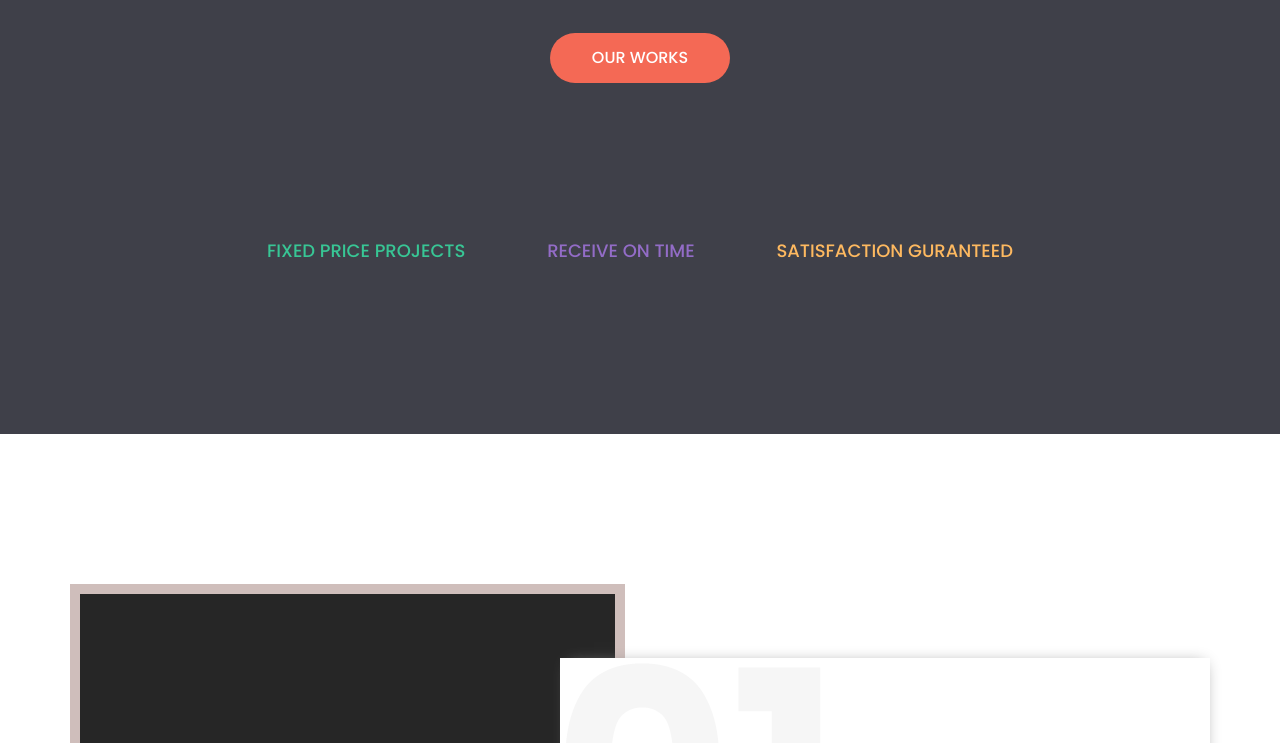
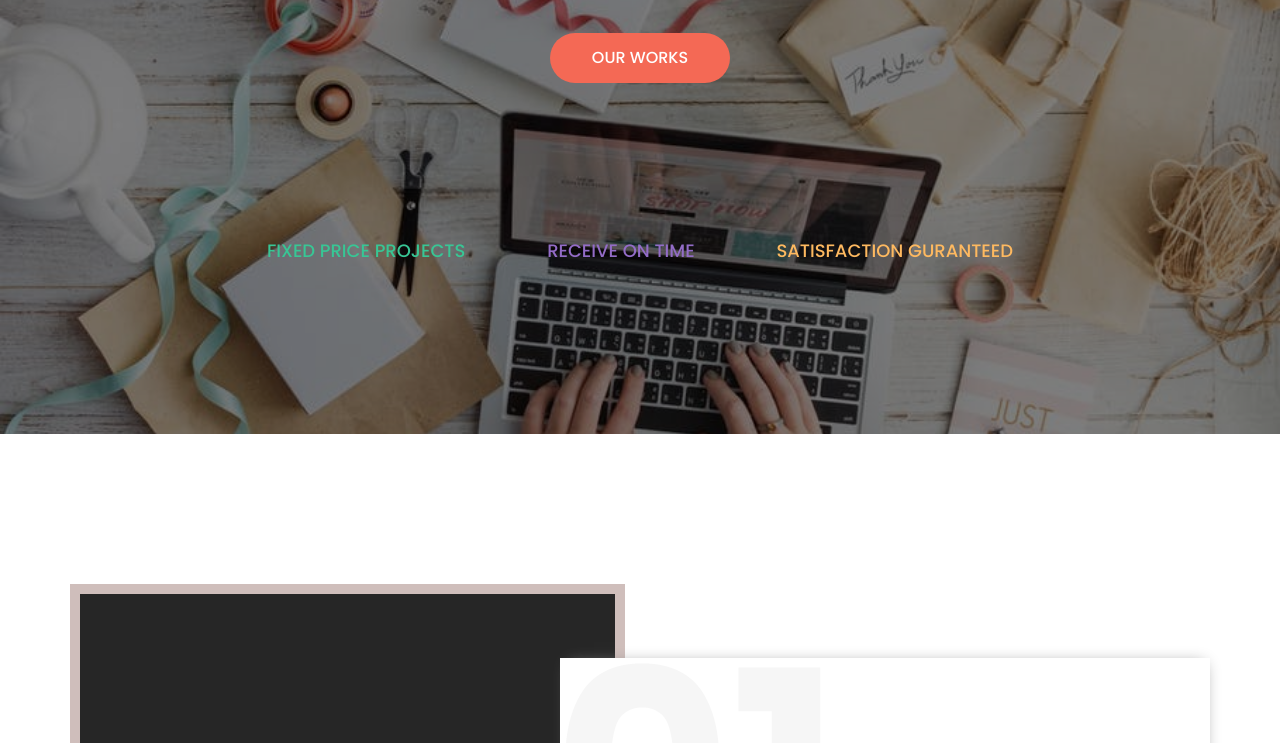
Before and after one commit to pbazyliuk/hmtl-css-layout, a website: page src/index.html in a window 1280 px wide. Shown: the part 417-1160 px from the top of the page. Drawn offline with nearby package versions, Linux system fonts and the light colour scheme.

Commit message:
add background to wellcome section

```diff
--- a/src/css/main.css
+++ b/src/css/main.css
@@ -89,11 +89,27 @@ nav {
 /*==========Welcome section styles=========*/
 
 .wellcome {
-    background-color: #3f4049;
-}
+    /*background-color: #3f4049;*/
+    background-color: rgba(0,0,0,.7);
+    background-size: cover;
+    background-image: url('../img/pexels-photo-296878.jpeg');
+    position: relative;
+}
+
+.wellcome:before {
+    content: '';
+	position: absolute;
+	top: 0;
+	right: 0;
+	bottom: 0;
+	left: 0;
+    background-color: rgba(0,0,0,.5);
+  }
 
 .wellcome > .container {
     flex-direction: column;
+    position: relative;
+    z-index: 1000;
 }
 
 .wellcome-header {
@@ -104,6 +120,7 @@ nav {
     width: 79%;
     margin: 162px auto 0;
     text-align: center;
+
 }
 
 .btn-our-works {
```
Also changed, not shown: src/img/footer.jpg (deleted), src/img/haircuts-for-men-in-40s.jpg (deleted), src/img/nature-forest-industry-rails.jpg (deleted), src/img/pexels-photo-296878.jpeg (added).
